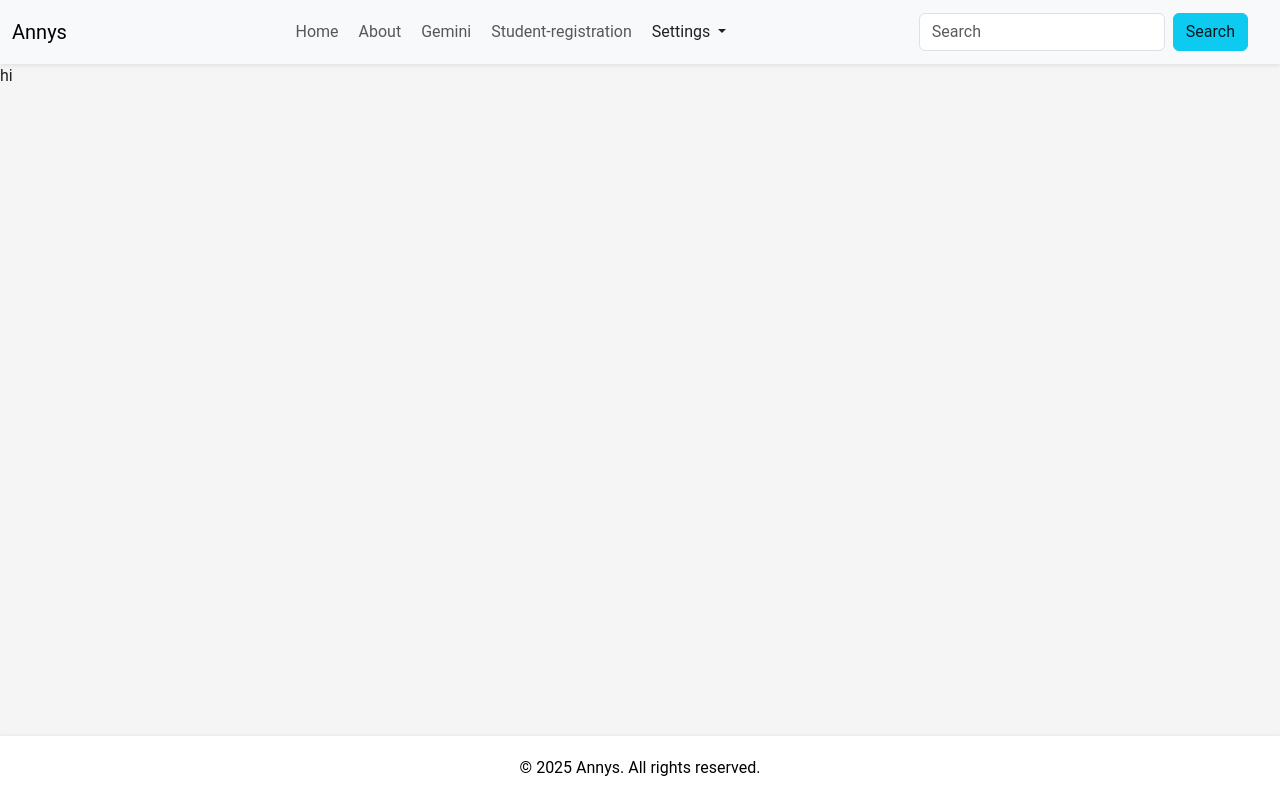
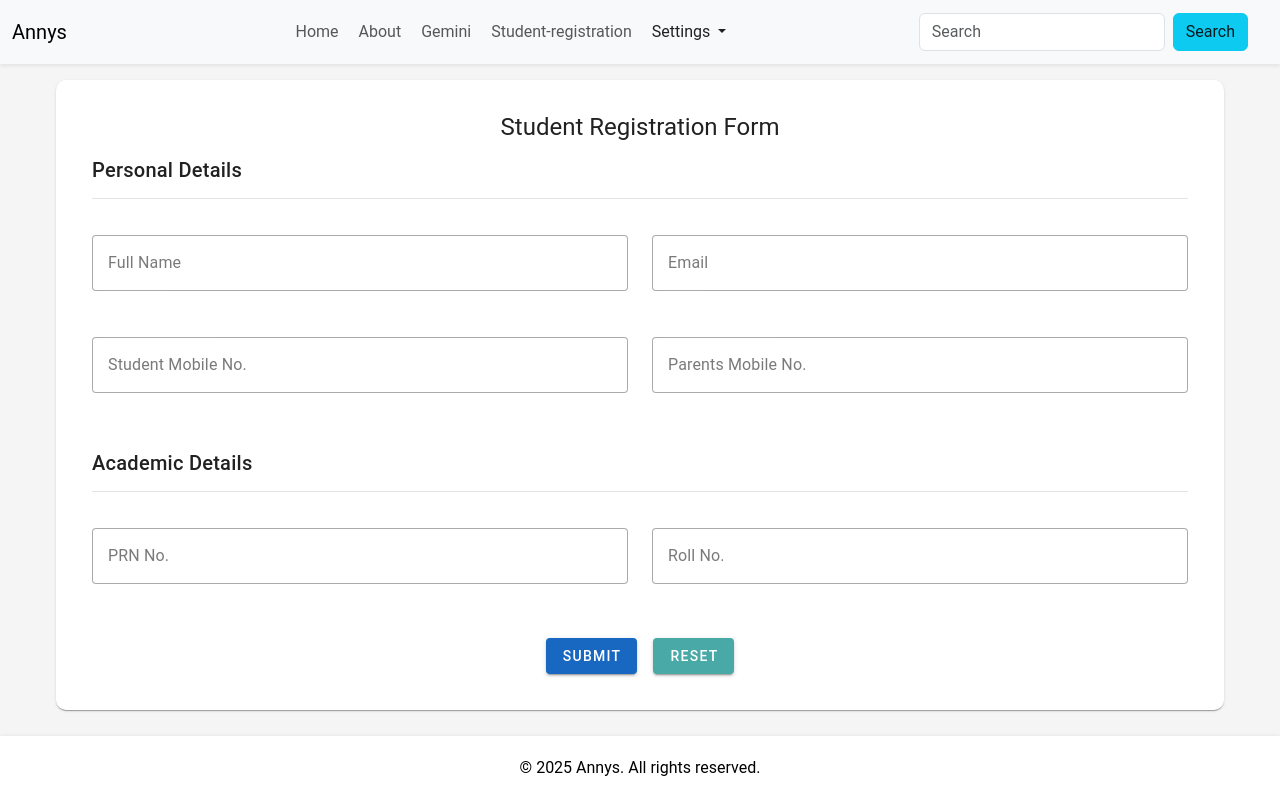
Before and after one commit to laksh-solanki/Annys, a Vue app: page /Student-registration in a window 1280 px wide. Built offline with nearby package versions, Linux system fonts and the light colour scheme.

Commit message:
feat: implement student registration form with validation and layout adjustments

```diff
--- a/src/views/Settings.vue
+++ b/src/views/Settings.vue
@@ -5,15 +5,33 @@ const activeContent = ref('content1')
 const links = [
   ['mdi-account-box-outline', 'Profile', 'content1'],
   ['mdi-cogs', 'Settings', 'content2'],
+  ['mdi-account-key', 'Student', 'content3'],
 ]
 function showContent(identifier) {
   activeContent.value = identifier
+}
+
+const id = ref('')
+const password = ref('')
+const showCard = ref(false)
+const showError = ref(false)
+
+const fixedId = 'Lucky2912'
+const fixedPassword = 'Lucky.2912'
+
+function checkCredentials() {
+  if (id.value === fixedId && password.value === fixedPassword) {
+    showCard.value = true
+    showError.value = false
+  } else {
+    showError.value = true
+  }
 }
 </script>
 
 <template>
   <v-app>
-    <div class="position-sticky h-100" style="top: 0;">
+    <div class="position-sticky" style="top: 0;">
       <v-navigation-drawer v-model="drawer" elevation="2" class="position-fixed">
         <v-sheet class="pa-4" style="margin-top: 60px;" color="grey-lighten-4">
           <v-avatar class="mb-4" color="grey-darken-1" size="64"></v-avatar>
@@ -39,8 +57,7 @@ function showContent(identifier) {
       <v-container v-if="activeContent === 'content1'" class="content1">
         <v-row>
           <v-col cols="12" md="12">
-            <v-sheet min-height="268" rounded="lg" elevation="2"
-              image="https://cdn.vuetifyjs.com/images/parallax/material.jpg">
+            <v-sheet min-height="268" rounded="lg" elevation="2">
             </v-sheet>
           </v-col>
 
@@ -80,6 +97,40 @@ function showContent(identifier) {
           </v-col>
         </v-row>
       </v-container>
+
+      <!-- Container 3 -->
+
+      <v-container v-if="activeContent === 'content3'" class="content3">
+        <v-row>
+          <v-col cols="12">
+            <v-card v-if="!showCard" class="pa-5">
+              <v-card-title class="text-h5 text-center">Enter Credentials</v-card-title>
+              <v-card-text>
+                <v-form @submit.prevent="checkCredentials">
+                  <v-text-field v-model="id" label="ID" variant="outlined"></v-text-field>
+                  <v-text-field v-model="password" label="Password" type="password" variant="outlined"></v-text-field>
+                  <v-btn type="submit" color="primary">Submit</v-btn>
+                  <v-alert v-if="showError" type="error" class="mt-3">Invalid ID or password</v-alert>
+                </v-form>
+              </v-card-text>
+            </v-card>
+            <v-container v-if="showCard" class="pa-5">
+              <v-card class="mx-auto" prepend-icon="mdi-account">
+                <template v-slot:title>
+                  <v-card-title class="text-h5 text-center">Student Submit List</v-card-title>
+                </template>
+                <v-card-text class="bg-surface-light pt-4">
+                  <v-expansion-panels>
+                    <v-expansion-panel v-for="i in 48" :key="i"
+                      text="Lorem ipsum dolor sit amet, consectetur adipiscing elit, sed do eiusmod tempor incididunt ut labore et dolore magna aliqua. Ut enim ad minim veniam, quis nostrud exercitation ullamco laboris nisi ut aliquip ex ea commodo consequat."
+                      title="student-1"></v-expansion-panel>
+                  </v-expansion-panels>
+                </v-card-text>
+              </v-card>
+            </v-container>
+          </v-col>
+        </v-row>
+      </v-container>
     </v-main>
   </v-app>
 </template>
--- a/src/views/student-registration.vue
+++ b/src/views/student-registration.vue
@@ -1,7 +1,58 @@
-<script setup></script>
 <template>
-    <div>
-        hi
-    </div>
+  <v-container>
+    <v-card class="pa-5">
+      <v-card-title class="text-h5 text-center">Student Registration Form</v-card-title>
+      <v-card-text>
+        <v-form>
+          <v-row>
+            <v-col cols="12">
+              <h3 class="text-h6">Personal Details</h3>
+              <v-divider class="my-3"></v-divider>
+            </v-col>
+            <v-col cols="12" md="6">
+              <v-text-field label="Full Name" variant="outlined"></v-text-field>
+            </v-col>
+            <v-col cols="12" md="6">
+              <v-text-field label="Email" variant="outlined"></v-text-field>
+            </v-col>
+            <v-col cols="12" md="6">
+              <v-text-field label="Student Mobile No." variant="outlined"></v-text-field>
+            </v-col>
+            <v-col cols="12" md="6">
+              <v-text-field label="Parents Mobile No." variant="outlined"></v-text-field>
+            </v-col>
+          </v-row>
+
+          <v-row class="mt-5">
+            <v-col cols="12">
+              <h3 class="text-h6">Academic Details</h3>
+              <v-divider class="my-3"></v-divider>
+            </v-col>
+            <v-col cols="12" md="6">
+              <v-text-field label="PRN No." variant="outlined"></v-text-field>
+            </v-col>
+            <v-col cols="12" md="6">
+              <v-text-field label="Roll No." variant="outlined"></v-text-field>
+            </v-col>
+          </v-row>
+
+          <v-row class="mt-5">
+            <v-col cols="12" class="text-center">
+              <v-btn color="primary" class="mr-4">Submit</v-btn>
+              <v-btn color="secondary">Reset</v-btn>
+            </v-col>
+          </v-row>
+        </v-form>
+      </v-card-text>
+    </v-card>
+  </v-container>
 </template>
-<style scoped></style>
+
+<script setup>
+</script>
+
+<style scoped>
+.v-card {
+  border-radius: 10px;
+}
+</style>
```
